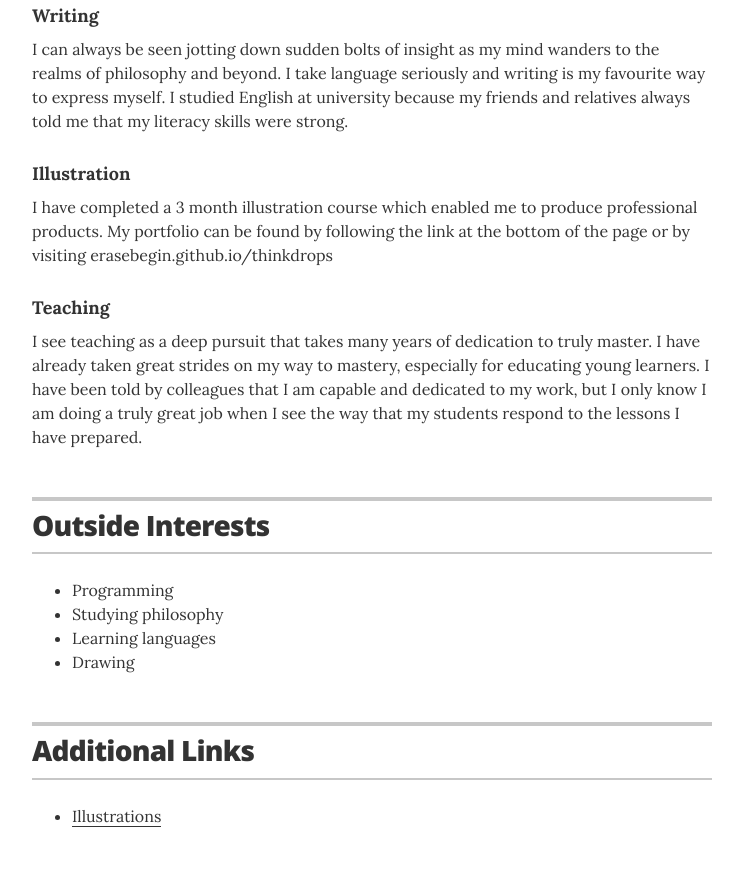
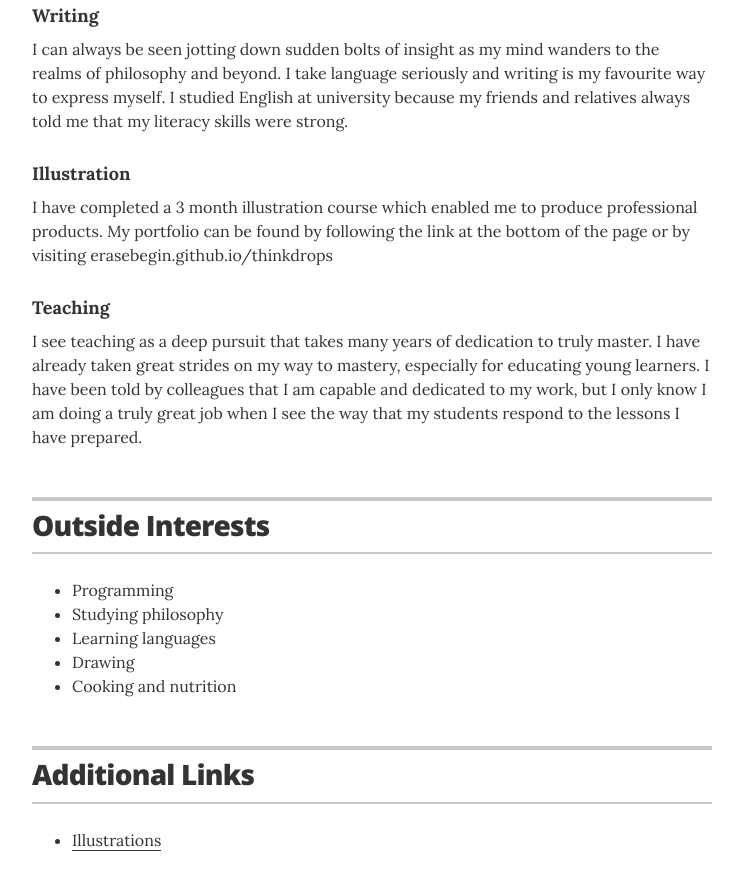
Before and after one commit to erasebegin/chris-haupt-resume, a Jekyll site: the page built from index.html, in a window 1280 px wide and 900 px high, scrolled down 3016 px. Shown: the top 890 px of the window, without its empty margins (268-1011 px from the left). Built offline with Jekyll 4.4.1, drawn with Linux system fonts in a browser that asks for light colours.

Commit message:
added interest (cooking)

```diff
--- a/_data/interests.yml
+++ b/_data/interests.yml
@@ -3,3 +3,4 @@
 - description: Studying philosophy
 - description: Learning languages
 - description: Drawing
+- description: Cooking and nutrition
```
